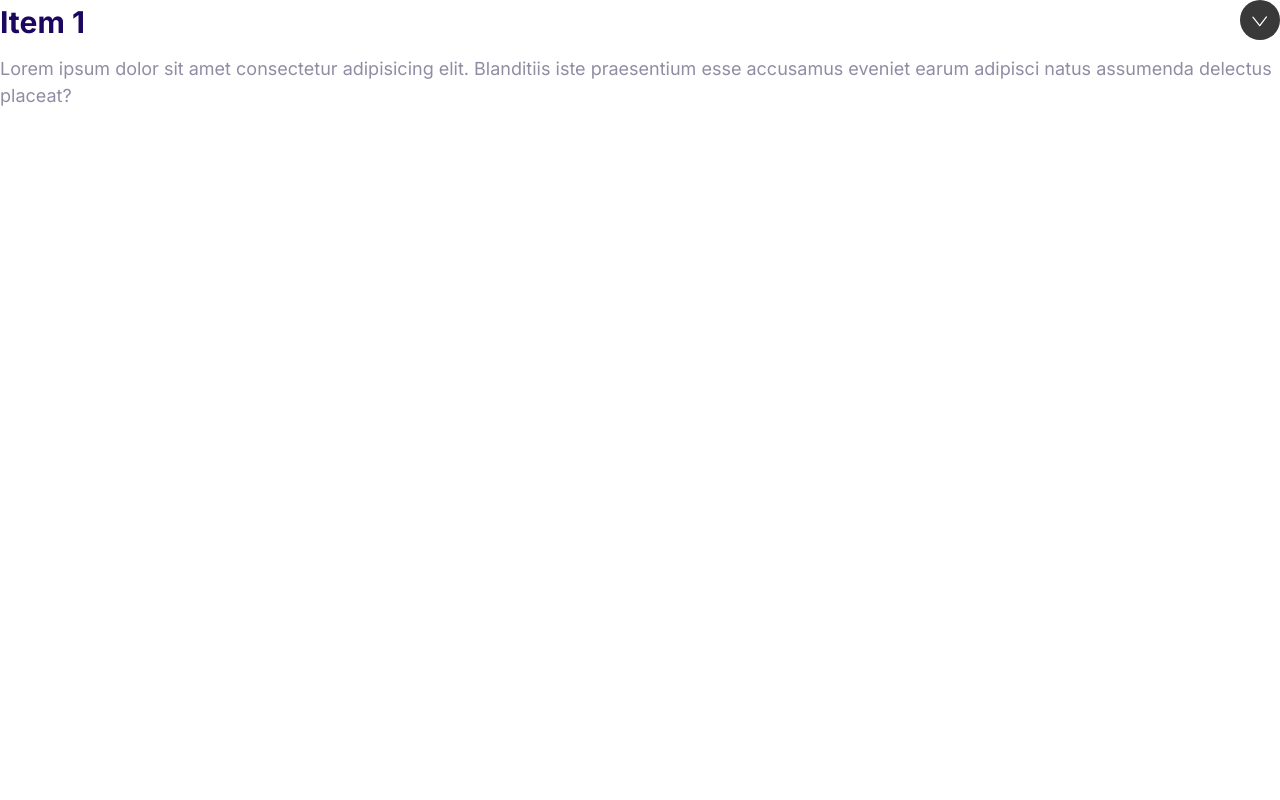
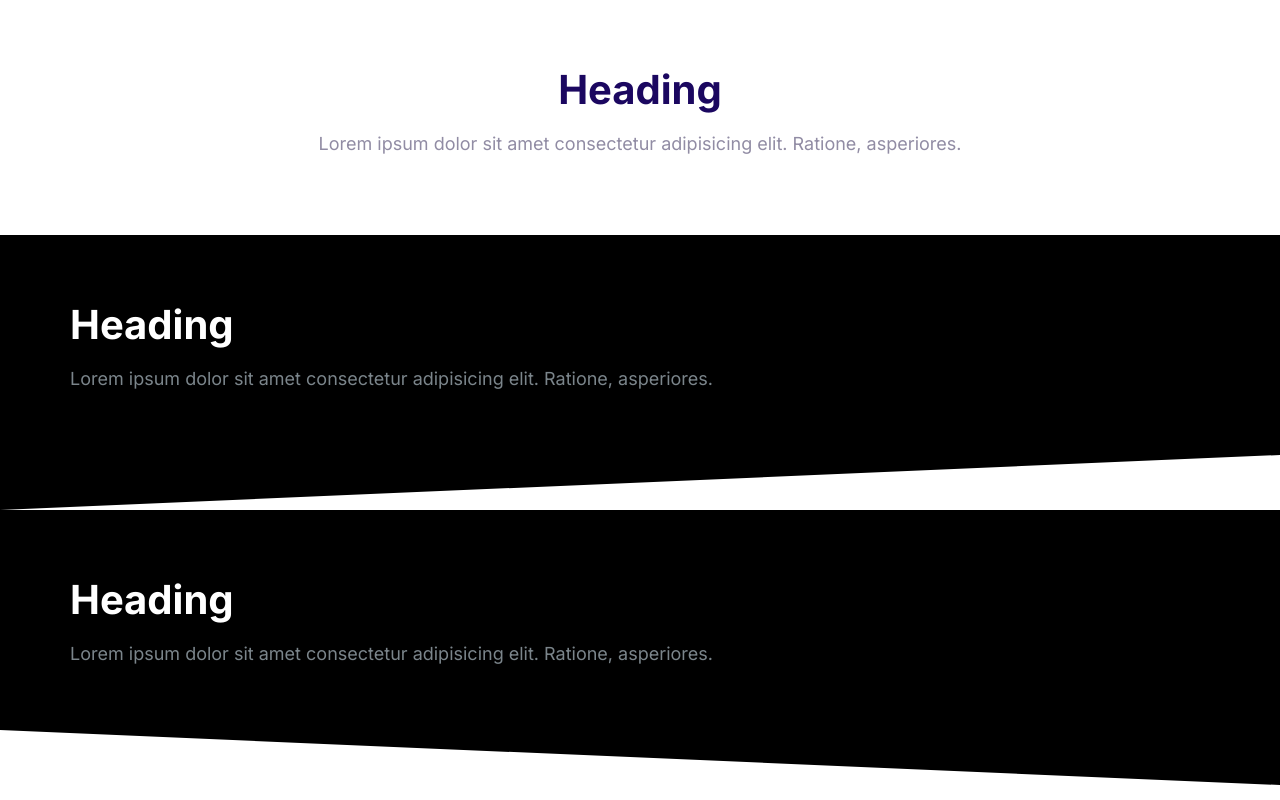
Before and after one commit to diego-cuadros/moshified, a plain HTML site: page index.html in a window 1280 px wide. Drawn offline with Linux system fonts and the light colour scheme.

Commit message:
building blocks

```diff
--- a/css/styles.css
+++ b/css/styles.css
@@ -598,3 +598,43 @@
     transition: all .3s;
     opacity: 1;
 }
+
+/* Blocks */
+
+.block{
+    --padding-vertical: 6rem;
+    padding: var(--padding-vertical) 2rem;
+}
+
+.block__header{
+    text-align: center;
+}
+
+.block--dark{
+    background: #000;
+    color:#7b858b;
+}
+
+.block__heading{
+    margin-top: 0;
+}
+
+.block--dark .block__heading{
+    margin-top: 0;
+    color:#fff;
+}
+
+.block--skewed-right{
+    padding-bottom: calc(var(--padding-vertical) + 4rem);
+    clip-path: polygon(0 0, 100% 0, 100% 100%, 0 80%);
+}
+
+.block--skewed-left{
+    padding-bottom: calc(var(--padding-vertical) + 4rem);
+    clip-path: polygon(0 0, 100% 0, 100% 80%, 0 100%);
+}
+
+.container{
+    max-width: 1140px;
+    margin: 0 auto;
+}
--- a/index.html
+++ b/index.html
@@ -15,19 +15,33 @@
     <link rel="stylesheet" href="css/styles.css" />
   </head>
   <body>
-    <div class="collapsible collapsible--expanded">
-      <header class="collapsible__header">
-        <h2 class="collapsible__heading">Item 1</h2>
-        <svg class="icon icon--white collapsible__chevron">
-          <use xlink:href="/images/sprite.svg#chevron"></use>
-        </svg>
+    <section class="block container">
+      <header class="block__header">
+        <h2 class="block__heading">Heading</h2>
+        <p>
+          Lorem ipsum dolor sit amet consectetur adipisicing elit. Ratione,
+          asperiores.
+        </p>
       </header>
-      <div class="collapsible__content">
-        Lorem ipsum dolor sit amet consectetur adipisicing elit. Blanditiis iste
-        praesentium esse accusamus eveniet earum adipisci natus assumenda
-        delectus placeat?
+    </section>
+    <section class="block block--dark block--skewed-left">
+      <div class="container">
+        <h2 class="block__heading">Heading</h2>
+        <p>
+          Lorem ipsum dolor sit amet consectetur adipisicing elit. Ratione,
+          asperiores.
+        </p>
       </div>
-    </div>
+    </section>
+    <section class="block block--dark block--skewed-right">
+      <div class="container">
+        <h2 class="block__heading">Heading</h2>
+        <p>
+          Lorem ipsum dolor sit amet consectetur adipisicing elit. Ratione,
+          asperiores.
+        </p>
+      </div>
+    </section>
     <script src="/js/main.js"></script>
   </body>
 </html>
```
Also changed, not shown: components/blocks.html (added, +27 -0 lines), components/collapsibles.html (+0 -1 lines).
